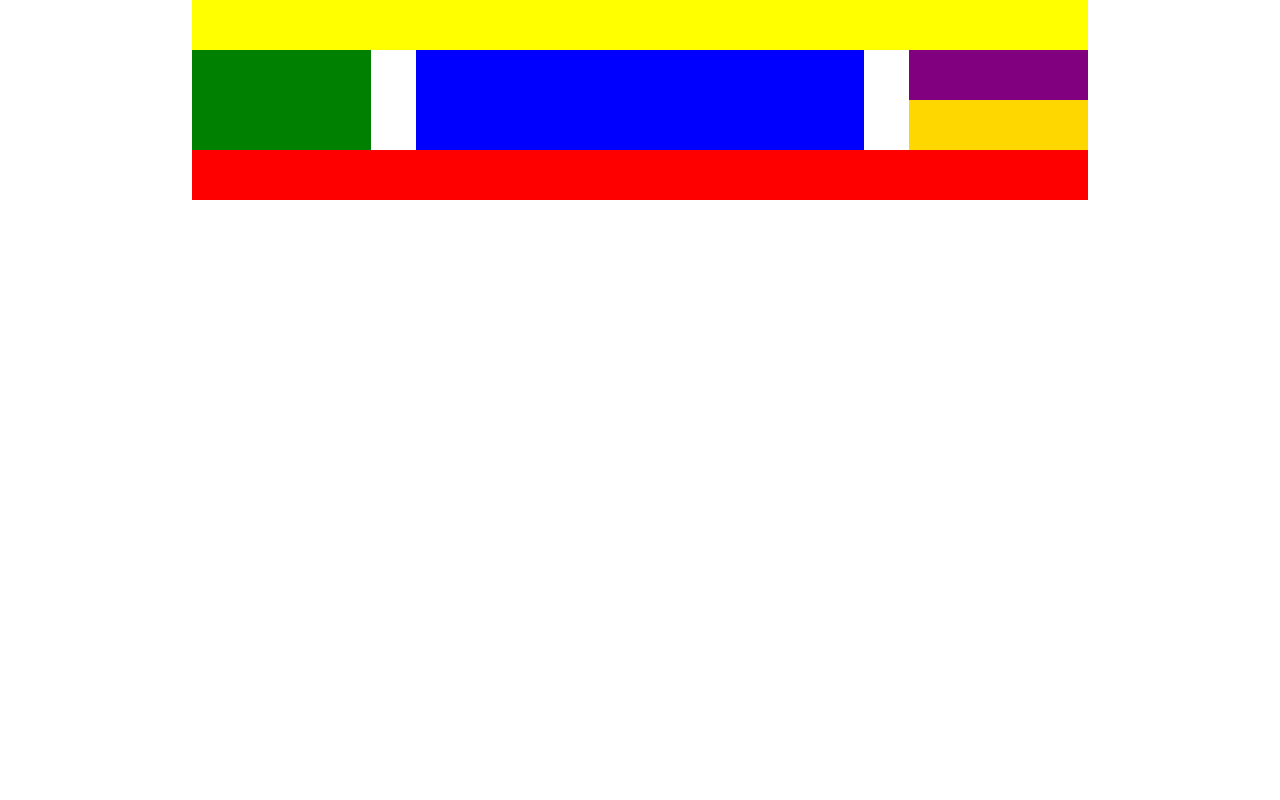
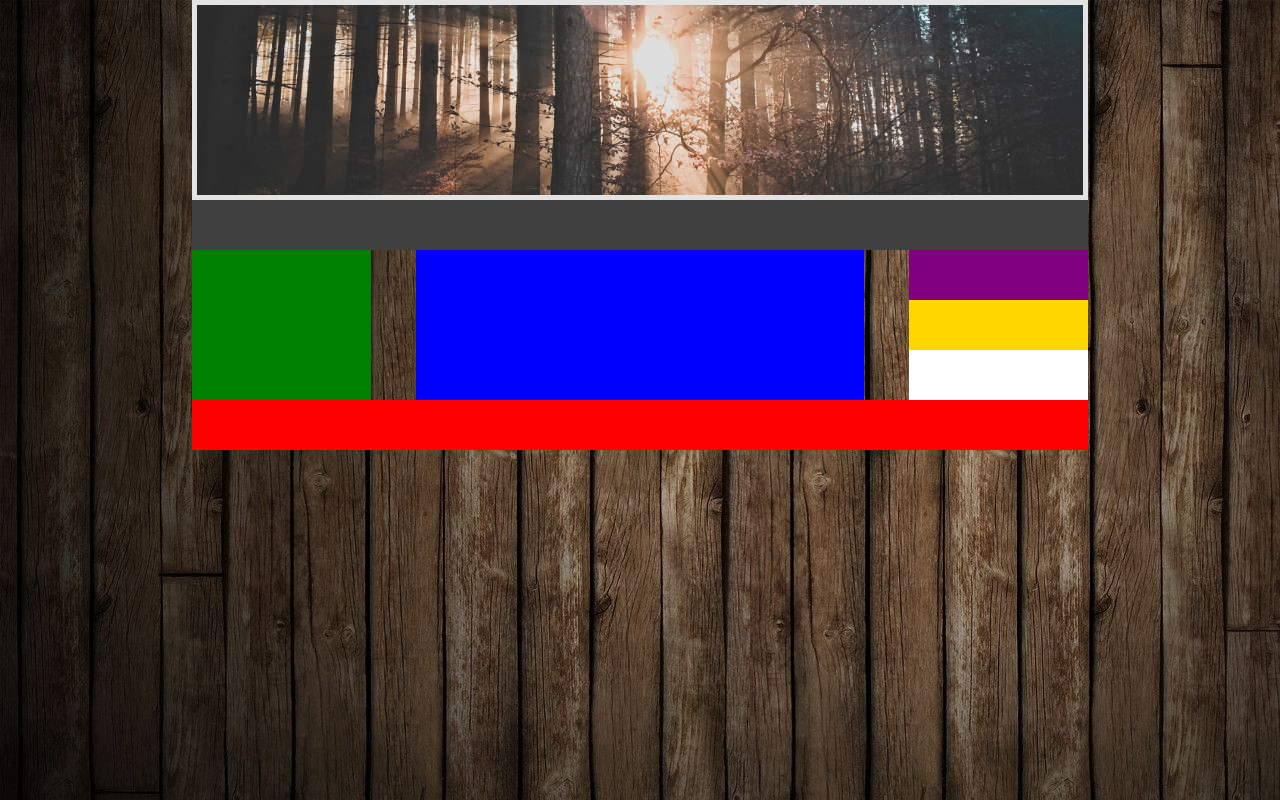
Before and after one commit to AndrewND92/htmlcss-wp, a plain HTML site: page index.html in a window 1280 px wide. Drawn offline with Linux system fonts and the light colour scheme.

Commit message:
inizio header

```diff
--- a/css/style.css
+++ b/css/style.css
@@ -2,6 +2,9 @@
   margin: 0;
   padding: 0;
   box-sizing: border-box;
+}
+body{
+  background-image: url(../img/wood.jpg);
 }
 main{
   width: 70%;
@@ -9,9 +12,19 @@ main{
 }
 header{
   width: 100%;
-  height: 50px;
+  height: 200px;
   background-color: yellow;
   margin:0 auto;
+  background-image: url(../img/bosco.jpg);
+  background-size: cover;
+  background-position: bottom ;
+  border: 5px solid #e3e3e3;
+}
+nav{
+  width: 100%;
+  height: 50px;
+  background-color:#404040;
+  margin: 0 auto;
 }
 footer {
   width: 100%;
@@ -31,14 +44,14 @@ footer {
   float: left;
   width:20%;
   /* debug */
-  height: 100px;
+  height: 150px;
   background-color: green;
 }
 .middle {
   float: left;
   width: 50%;
   /* debug */
-  height: 100px;
+  height: 150px;
   background-color: blue;
   margin: 0 5%;
 }
@@ -46,7 +59,7 @@ footer {
   float: left;
   width:20%;
   /* debug */
-  height: 100px;
+  height: 150px;
   background-color: white;
 }
 .tab1 {
--- a/index.html
+++ b/index.html
@@ -10,6 +10,9 @@
     <main>
       <header>
       </header>
+      <nav>
+
+      </nav>
       <div id="contenitore">
         <div class="asidesx">
 
```
Also changed, not shown: img/Wood.jpg (added), img/bosco.jpg (added).
